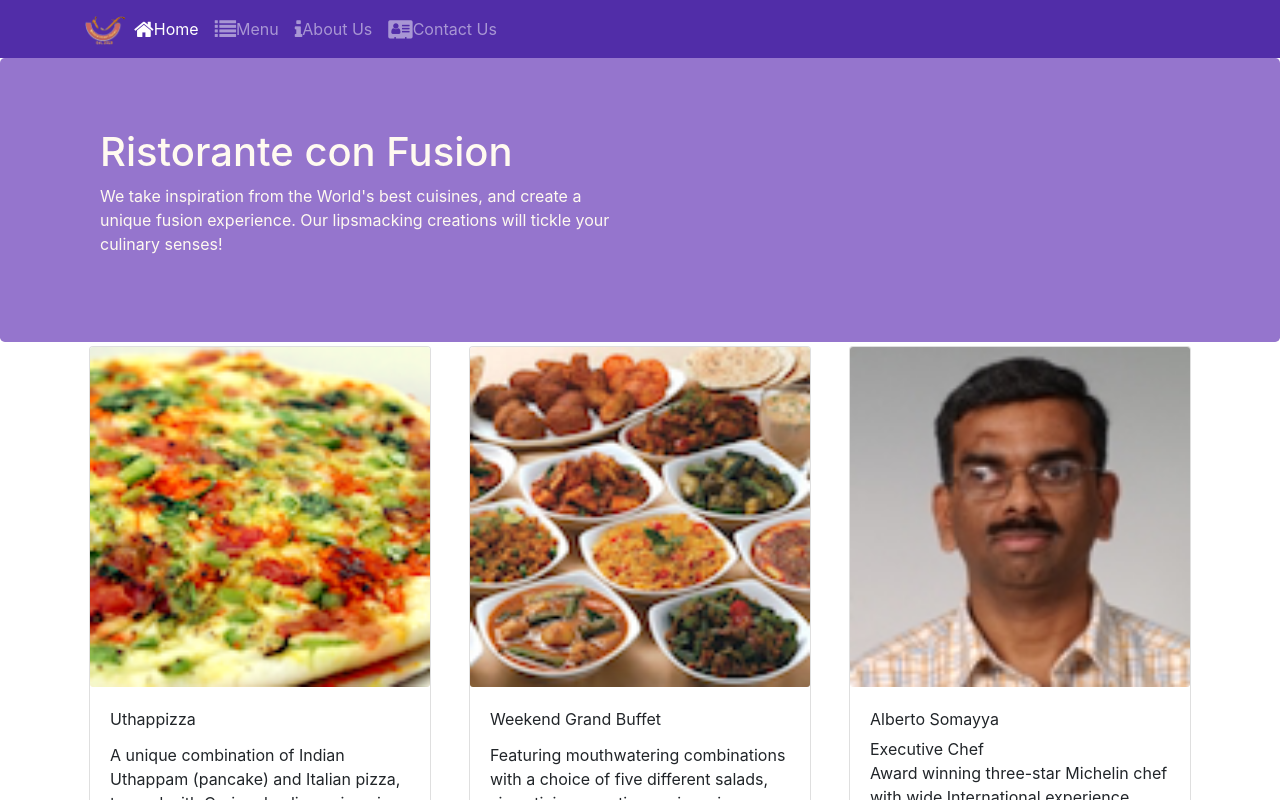
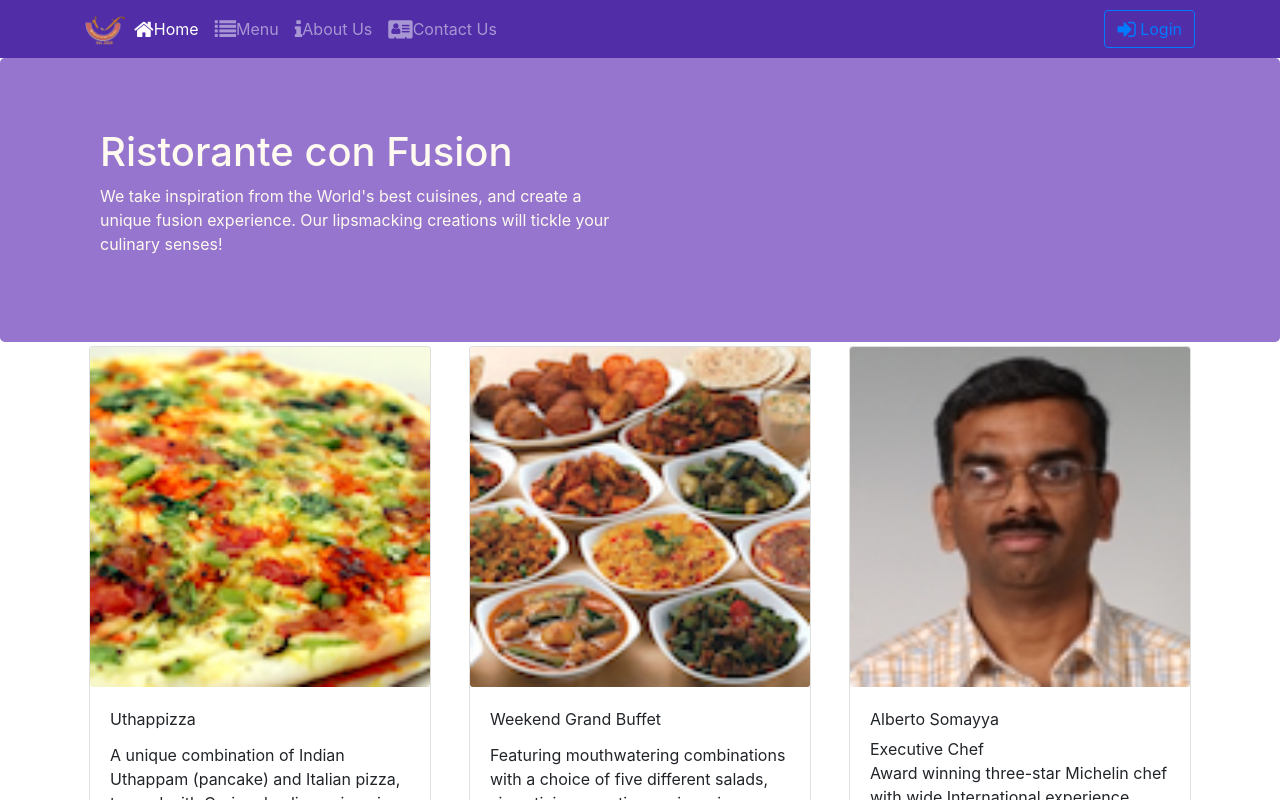
Before and after one commit to ahmedhassan202025/React_final, a React (Create React App) app: page /home in a window 1280 px wide. Shown: the top 800 px of the page. Built offline with nearby package versions, Linux system fonts and the light colour scheme.

Commit message:
uncontrolled forms

```diff
--- a/src/components/HeaderComponent.js
+++ b/src/components/HeaderComponent.js
@@ -1,5 +1,6 @@
 import React, {Component} from "react";
-import { Navbar , NavbarBrand,Jumbotron, Nav,NavItem,NavbarToggler,Collapse} from 'reactstrap';
+import { Navbar , NavbarBrand,Jumbotron, Nav,NavItem,NavbarToggler,Collapse
+    ,Form,FormGroup,Modal,ModalBody,ModalHeader,Button,Label,Input} from 'reactstrap';
 import {NavLink} from "react-router-dom";
 import "../App.css";
 
@@ -7,9 +8,14 @@ class Header extends Component {
     constructor(props){
         super(props);
         this.state={
-            isNavOpen:false
+            isNavOpen:false,
+            isModalOpen:false
         };
         this.state.toggleNav=this.toggleNav.bind(this);
+        this.toggleModal=this.toggleModal.bind(this);
+        this.handleLogin=this.handleLogin.bind(this);
+
+
     }
 
     toggleNav(){
@@ -17,7 +23,19 @@ class Header extends Component {
             isNavOpen: !this.state.isNavOpen
         });
     }
+    toggleModal(){
+        this.setState({
+            isModalOpen: !this.state.isModalOpen
+        });
 
+    }
+    handleLogin(event) {
+        this.toggleModal();
+        alert("Username: " + this.username.value + " Password: " + this.password.value
+            + " Remember: " + this.remember.checked);
+        event.preventDefault();
+
+    }
     render(){
         return(
           <div>
@@ -48,8 +66,14 @@ class Header extends Component {
                             </NavLink>
                         </NavItem>
                     </Nav>
+                    <Nav className="ml-auto" navbar>
+                        <NavItem>
+                            <Button outline onClick={this.toggleModal}
+                             color="primary" name="login" id="login" ><span className="fa fa-sign-in fa-lg"></span> Login</Button>
+                        </NavItem>
+                    </Nav>
                 </Collapse>
-                </div>
+            </div>
             </Navbar>
             <Jumbotron>
             <div className="container">
@@ -61,6 +85,31 @@ class Header extends Component {
                </div>
             </div>
             </Jumbotron>
+            <Modal isOpen={this.state.isModalOpen} toggle={this.toggleModal}>
+                <ModalHeader toggle={this.toggleModal}>Login</ModalHeader>
+                <ModalBody>
+                    <Form onSubmit={this.handleLogin}>
+                        <FormGroup>
+                            <Label htmlfor="username" >UserName</Label>
+                            <Input type="text" name="username" id="username" innerRef={(input) => this.username=input } ></Input>
+                        </FormGroup>
+
+                        <FormGroup>
+                            <Label htmlfor="password" >Password</Label>
+                            <Input type="password" name="password" id="password" innerRef={(input) => this.password=input } ></Input>
+                        </FormGroup>
+                        <FormGroup check>
+                                <Label check>
+                                    <Input type="checkbox" name="remember"
+                                    innerRef={(input) => this.remember = input}  />
+                                    Remember me
+                                </Label>
+                            </FormGroup>
+                            <Button type="submit" value="submit" color="primary">Login</Button>
+                    </Form>
+
+                </ModalBody>
+            </Modal>
         </div>
               );
 
```
